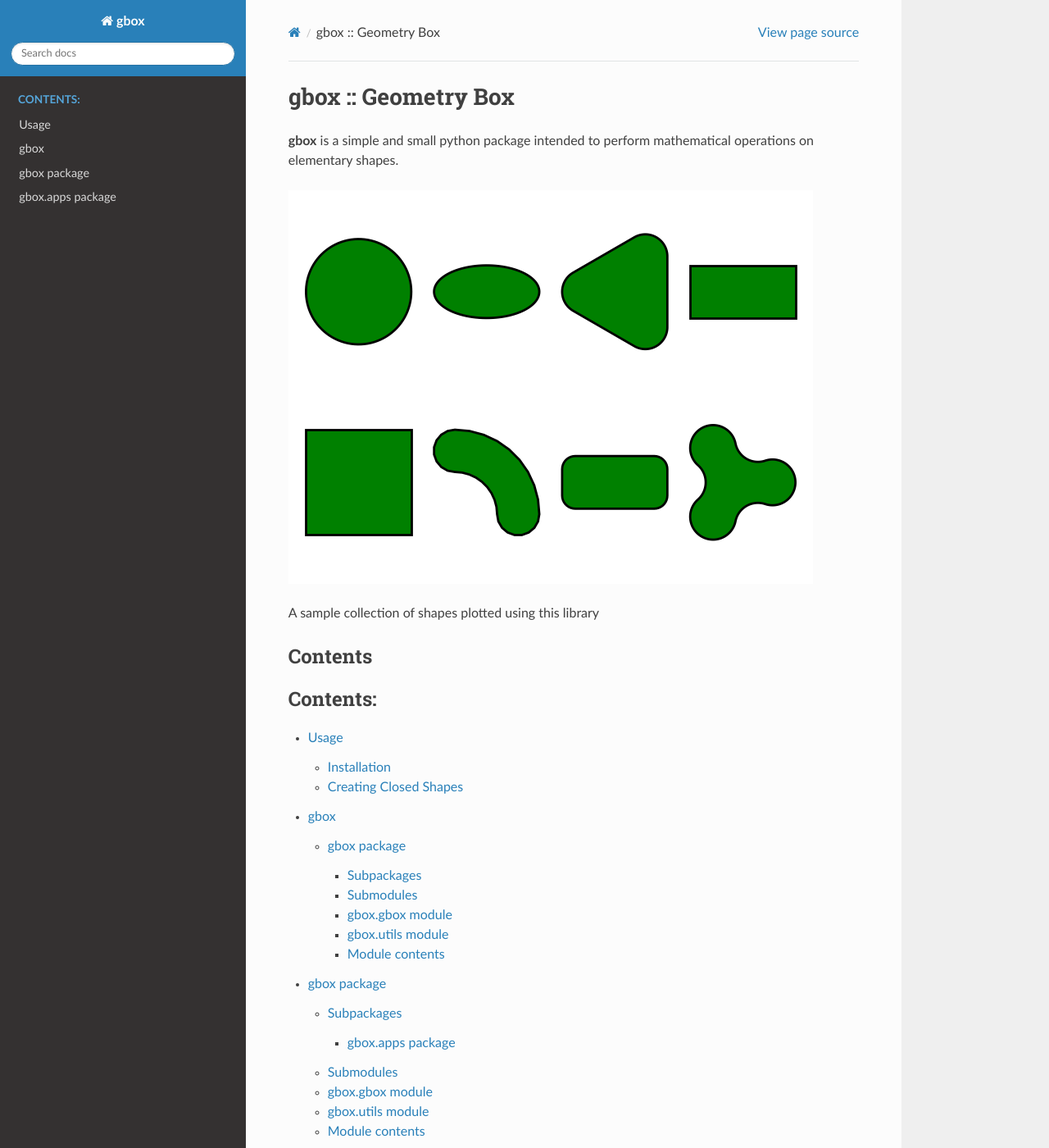
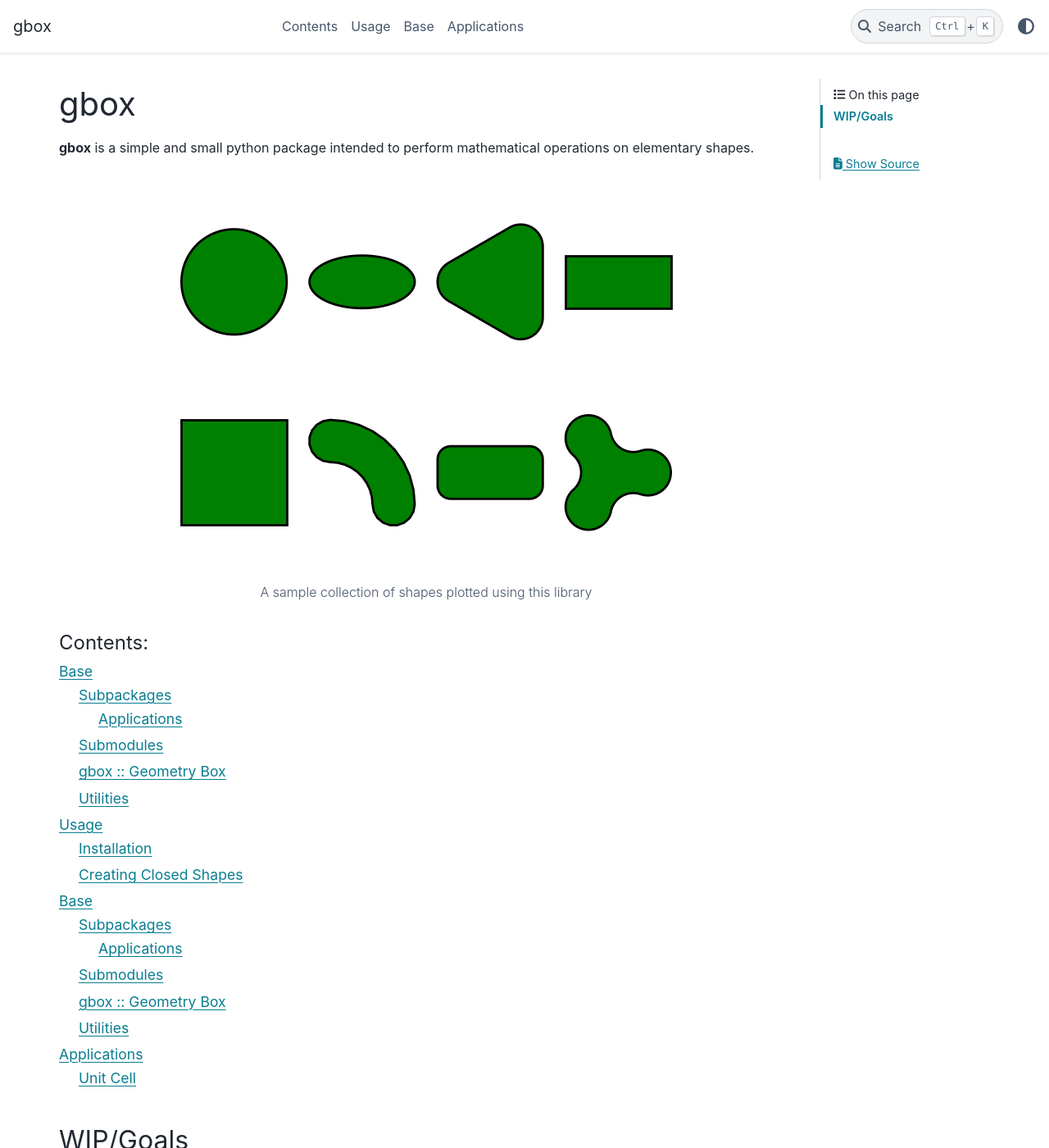
Before and after one commit to 338rajesh/gbox, a Sphinx documentation site: the page built from docs/source/index.rst, in a window 1280 px wide and 1400 px high. Shown: the whole window at 82% size. Built offline with Sphinx 7.4.7 and the PyData theme 0.15.4, drawn with Linux system fonts in a browser that asks for light colours; some of the changed text lies outside the part shown.

```diff
--- a/docs/source/conf.py
+++ b/docs/source/conf.py
@@ -30,5 +30,19 @@ exclude_patterns = []
 
 autodoc_member_order = 'bysource'  # to avoid the sorting of methods in the alphabetical order
 
-html_theme = 'sphinx_rtd_theme'  # bizstyle, sphinx_rtd_theme, alabaster, nature, scrolls, pyramid, haiku
+html_theme = 'pydata_sphinx_theme'
+# Available themes
+# bizstyle, sphinx_rtd_theme, alabaster, nature, scrolls, pyramid, haiku
 html_static_path = []
+
+
+# pydata sphinx theme options
+html_theme_options = {
+    "logo": {
+        "text": "gbox",
+        # "image_dark": "_static/logo-dark.svg",
+    }
+}
+
+#
+autosummary_generate = True
--- a/docs/source/gbox.apps.rst
+++ b/docs/source/gbox.apps.rst
@@ -1,21 +1,19 @@
-gbox.apps package
-=================
+Applications
+============
 
-Submodules
+.. toctree::
+   :maxdepth: 3
+   :caption: Applications:
+
+
+Unit Cell
 ----------
 
-gbox.apps.unit\_cell module
----------------------------
+.. autoclass:: gbox.apps.UnitCell2D
+   :members:
 
-.. automodule:: gbox.apps.unit_cell
+.. autoclass:: gbox.apps.UnitCells2D
    :members:
-   :undoc-members:
-   :show-inheritance:
 
-Module contents
----------------
-
-.. automodule:: gbox.apps
+.. py:function:: gbox.apps.parse_unit_cell_file_data
    :members:
-   :undoc-members:
-   :show-inheritance:
--- a/docs/source/gbox.rst
+++ b/docs/source/gbox.rst
@@ -1,5 +1,5 @@
-gbox package
-============
+Base
+=====
 
 Subpackages
 -----------
@@ -12,26 +12,18 @@ Subpackages
 Submodules
 ----------
 
-gbox.gbox module
-----------------
+gbox :: Geometry Box
+---------------------
 
 .. automodule:: gbox.gbox
    :members:
    :undoc-members:
    :show-inheritance:
 
-gbox.utils module
------------------
+Utilities
+----------
 
 .. automodule:: gbox.utils
    :members:
    :undoc-members:
    :show-inheritance:
-
-Module contents
----------------
-
-.. automodule:: gbox
-   :members:
-   :undoc-members:
-   :show-inheritance:
--- a/docs/source/index.rst
+++ b/docs/source/index.rst
@@ -1,30 +1,26 @@
-gbox :: Geometry Box
-=====================
+gbox
+=====
 
 **gbox** is a simple and small python package intended to perform mathematical operations on elementary shapes.
 
-.. image:: ../media/shapes.png
+.. figure:: ../media/shapes.png
 
-A sample collection of shapes plotted using this library
-
-Contents
---------
+   A sample collection of shapes plotted using this library
 
 .. toctree::
    :maxdepth: 3
    :caption: Contents:
 
+   Contents <modules>
    usage
-   modules
    gbox
    gbox.apps
 
 
 WIP/Goals
-^^^^^^^^^
+----------
 
-  + At present Only ``Circle`` and ``Ellipse`` contain the specified number of points on the locus.
-    As, other shapes are made up of multiple elements, needs to find the right number of points
-    on each element of the shape.
-  + Convert ``Points(list)`` to ``Points(numpy.ndarray)`` and see if there is any performance gain
-  + Updating the documentation
+#. Convert ``Points(list)`` to ``Points(numpy.ndarray)`` and see if there is any performance gain
+#. At present only ``Circle`` and ``Ellipse`` contain the specified number of points on the locus. As, other shapes
+   are made up of multiple elements, needs to find the right number of points on each element of the shape.
+#. Updating the documentation
--- a/docs/source/modules.rst
+++ b/docs/source/modules.rst
@@ -1,6 +1,3 @@
-gbox
-====
-
 .. toctree::
    :maxdepth: 4
 
```
Also changed, not shown: README.md (+1 -1 lines), 3 other files.
